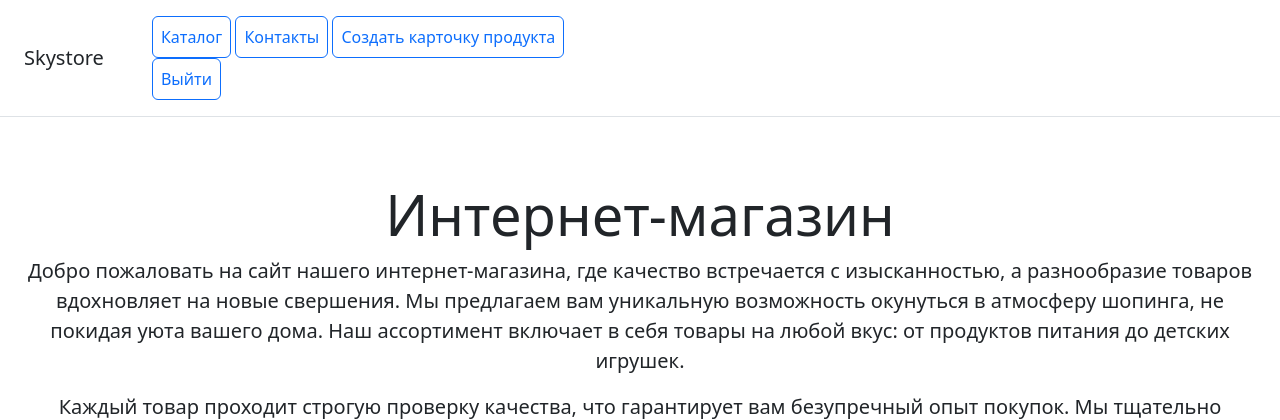
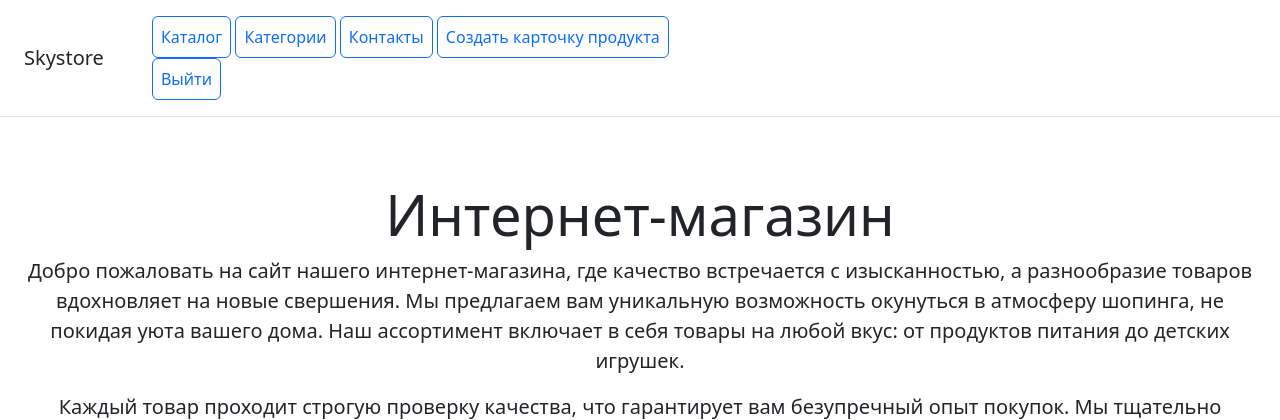
Before and after one commit to yakovenkosa/django_6_2, a Django app: page /catalog/product/create/ in a window 1280 px wide. Shown: the top 420 px of the page. Run offline with Django 5.2, Linux system fonts and the light colour scheme; the visitor is signed in with stand-in values (Sample User, id 1); data that the repository does not hold is empty; parts of the project's set-up code (start-up, migrations or seed data) failed here and were passed over; some libraries are stand-ins or nearby versions.

Commit message:
update file imc_menu.html

```diff
--- a/catalog/templates/catalog/includes/inc_menu.html
+++ b/catalog/templates/catalog/includes/inc_menu.html
@@ -2,6 +2,7 @@
     <h5 class="my-0 mr-md-auto font-weight-normal">Skystore</h5>
     <nav class="ms-5">
         <a class="p-2 btn btn-outline-primary" href="{% url 'catalog:product_list' %}">Каталог</a>
+        <a class="p-2 btn btn-outline-primary" href="{% url 'catalog:category_list' %}">Категории</a>
         <a class="p-2 btn btn-outline-primary" href="{% url 'catalog:contacts' %}">Контакты</a>
         {% if user.is_authenticated %}
         <a class="p-2 btn btn-outline-primary" href="{% url 'catalog:product_create' %}">Создать карточку продукта</a>
```
